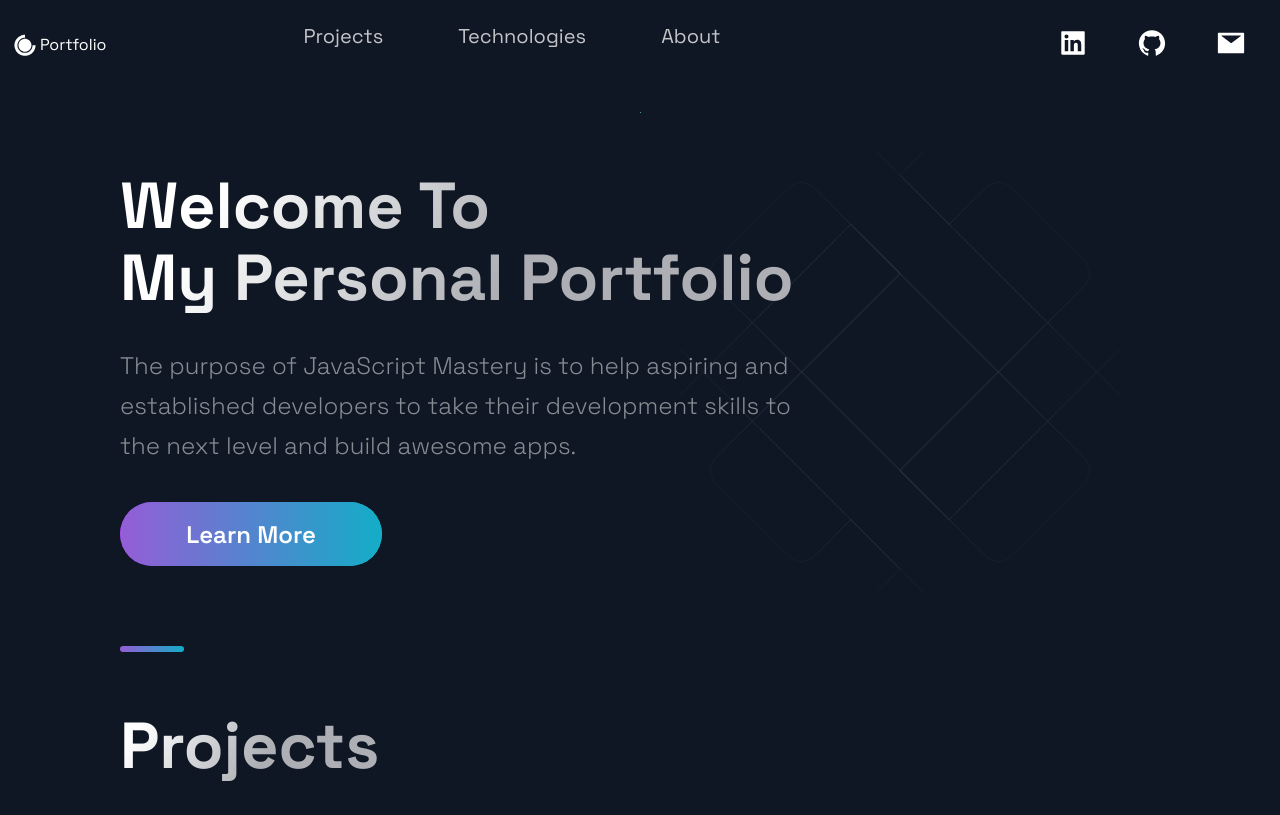
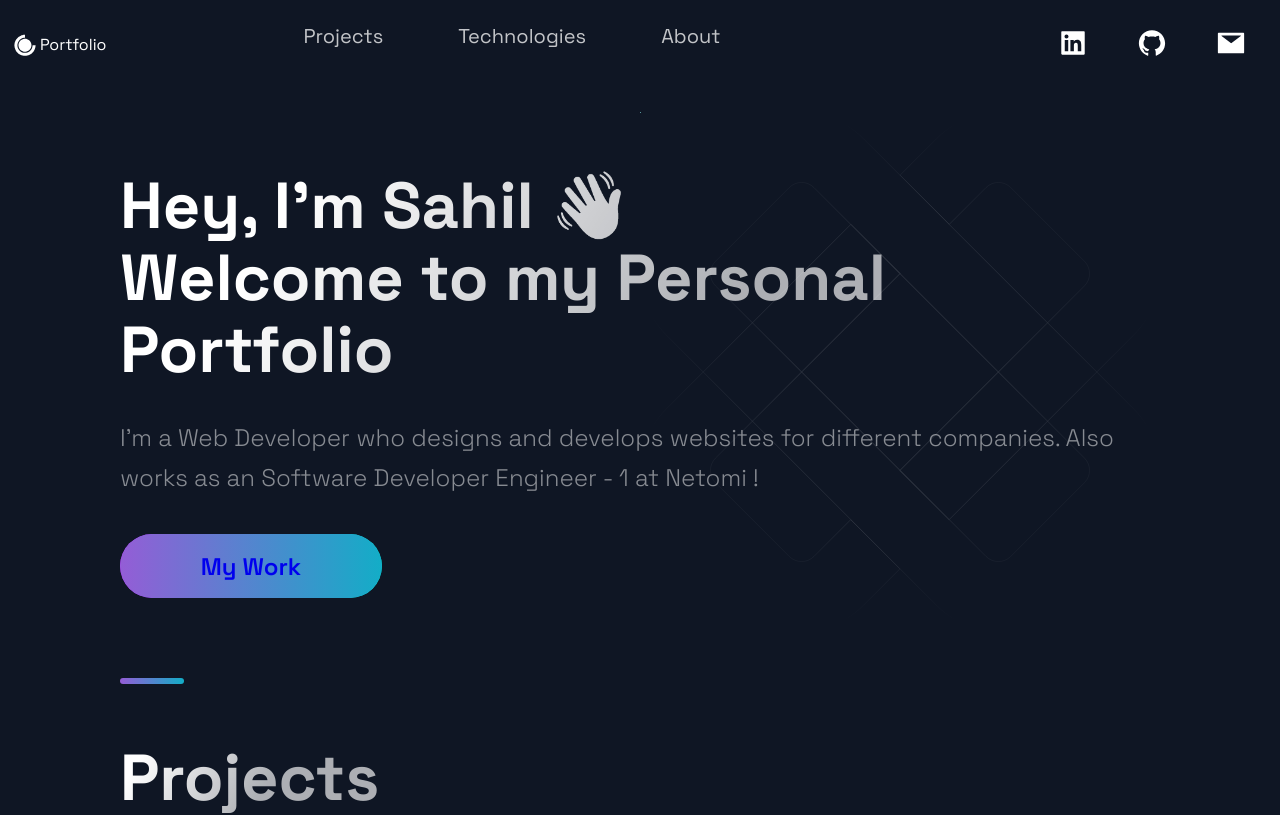
Before and after one commit to sahiltripathi2898/New-Portfolio, a Next.js app: page / in a window 1280 px wide. Shown: the top 815 px of the page. Built offline with nearby package versions, Linux system fonts and the light colour scheme.

Commit message:
Intro section updated

```diff
--- a/src/components/Hero/Hero.js
+++ b/src/components/Hero/Hero.js
@@ -1,24 +1,25 @@
-import React from 'react';
+import React from 'react'
+import Link from 'next/link'
 
-import { Section, SectionText, SectionTitle } from '../../styles/GlobalComponents';
-import Button from '../../styles/GlobalComponents/Button';
-import { LeftSection } from './HeroStyles';
+import { Section, SectionText, SectionTitle } from '../../styles/GlobalComponents'
+import Button from '../../styles/GlobalComponents/Button'
+import { LeftSection } from './HeroStyles'
 
-const Hero = (props) => (
+const Hero = () => (
   <>
     <Section row nopadding>
       <LeftSection>
         <SectionTitle main center>
-          Welcome To <br />
-          My Personal Portfolio
+          Hey, I'm Sahil 👋 <br />
+          Welcome to my Personal Portfolio
         </SectionTitle>
         <SectionText>
-        The purpose of JavaScript Mastery is to help aspiring and established developers to take their development skills to the next level and build awesome apps.
+          I'm a Web Developer who designs and develops websites for different companies. Also works as an Software Developer Engineer - 1 at Netomi !
         </SectionText>
-        <Button onClick={props.handleClick}>Learn More</Button>
+        <Button><Link href="#projects"> My Work </Link></Button>
       </LeftSection>
     </Section>
   </>
-);
+)
 
-export default Hero;
+export default Hero
--- a/src/components/Hero/HeroStyles.js
+++ b/src/components/Hero/HeroStyles.js
@@ -1,4 +1,4 @@
-import styled from 'styled-components';
+import styled from 'styled-components'
 
 export const LeftSection = styled.div`
   width: 100%;
@@ -6,14 +6,12 @@ export const LeftSection = styled.div`
     width: 80%;
     display: flex;
     flex-direction: column;
-
     margin: 0 auto;
   }
   @media ${(props) => props.theme.breakpoints.md} {
     width: 100%;
     display: flex;
     flex-direction: column;
-
     margin: 0 auto;
   }
-`;
+`
--- a/src/styles/GlobalComponents/index.js
+++ b/src/styles/GlobalComponents/index.js
@@ -1,9 +1,9 @@
 import styled from 'styled-components'
 
 export const Section = styled.section`
-  display: ${(props) => props.grid ? "grid" : "flex" };
-  flex-direction: ${(props) => props.row ? "row" : "column" };
-  padding: ${(props) => props.nopadding ? "0" : "32px 48px 0" } ;
+  display: ${(props) => props.grid ? 'grid' : 'flex' };
+  flex-direction: ${(props) => props.row ? 'row' : 'column' };
+  padding: ${(props) => props.nopadding ? '0' : '32px 48px 0' } ;
   margin: 0 auto;
   max-width: 1040px;
   box-sizing: content-box;
@@ -17,7 +17,7 @@ export const Section = styled.section`
   }
 
   @media ${(props) => props.theme.breakpoints.sm} {
-    padding: ${(props) => props.nopadding ? "0" : "16px 16px 0" } ;
+    padding: ${(props) => props.nopadding ? '0' : '16px 16px 0' } ;
 
     width: calc(100vw - 32px);
     flex-direction: column;
@@ -55,7 +55,7 @@ export const SectionTitle = styled.h2`
 `
 
 export const SectionText = styled.p`
-  max-width: 800px;
+  // max-width: 800px;
   font-size: 24px;
   line-height: 40px;
   font-weight: 300;
@@ -86,7 +86,7 @@ export const SectionDivider = styled.div`
     'linear-gradient(270deg, #F46737 0%, #945DD6 100%)' :
     'linear-gradient(270deg, #13ADC7 0%, #945DD6 100%)'};
 
-    margin: ${(props) => props.divider ? "4rem 0" : "" };
+    margin: ${(props) => props.divider ? '4rem 0' : '' };
 
   @media ${(props) => props.theme.breakpoints.md} {
     width: 48px;
```
